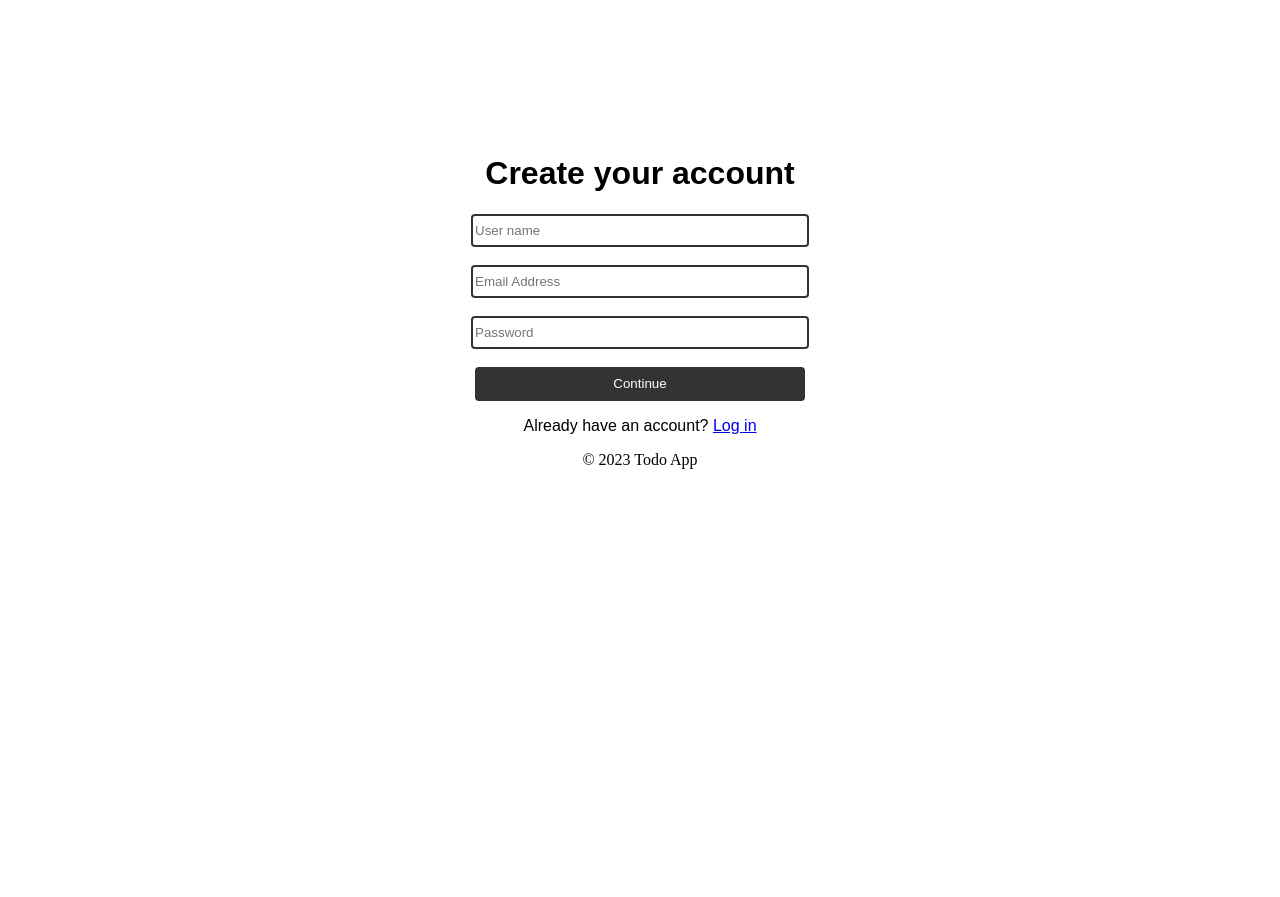
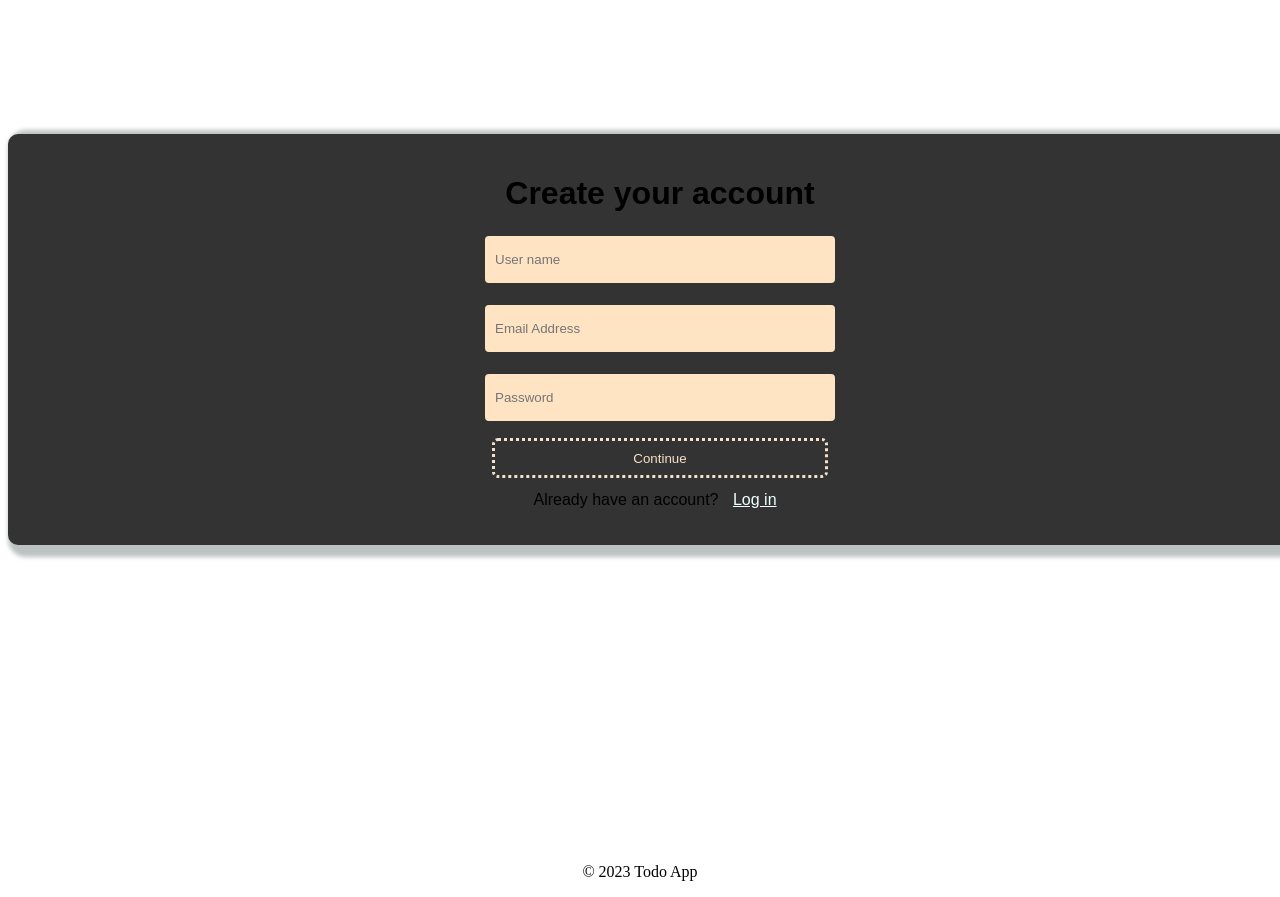
Before and after one commit to Samuel2312/Todo-app, a PHP site: page /signup.html in a window 1280 px wide. Before the commit the page ends 469 px from the top, so only its background shows below. Run offline with PHP 8.4, Linux system fonts and the light colour scheme.

Commit message:
css changes

```diff
--- a/index.html
+++ b/index.html
@@ -7,10 +7,10 @@
 <body>
   <main>
     <div class="center">
-      <br><br><br><br><br><br><br>
+
       <h3>Welcome to our to-do list app</h3>
       <h3>Log in with your account to continue</h3>
-        <div>
+        <div class="choice">
           <button class="button" onclick="window.location.href='login.php'">Log in</button>
           &nbsp&nbsp&nbsp&nbsp
           <button class="button" onclick="window.location.href='signup.html'">Sign up</button>
--- a/style1.css
+++ b/style1.css
@@ -2,25 +2,55 @@
     width: 100%;
     text-align: center;
     font-family: Arial, sans-serif;
+    padding: 20px;
+    background-color: #333;
+    border-radius: 10px;
+    box-shadow: 8px 4px 4px 8px rgba(87, 101, 99, 0.4);
+    display: flex;
+    flex-direction: column;
+    justify-content: center;
+    align-content: center;
 }
 input {
+    padding: 10px;
     width:330px;
     border: 2px solid #333;
-    border-radius: 4px;
+    border-radius: 6px;
     height: 27px;
+    background-color: bisque;
+}
+.choice{
+    padding: 40px;
+
 }
 .button {
     background-color: #333;
     border: none;
     color: white;
     height: 34px;
+    color: rgb(246, 225, 200);
+    border-radius: 3px;
+    outline: dotted;
 }
 main {
     display: flex;
     flex-wrap: wrap;
-    justify-content: space-between;
+    justify-content: center;
+    align-content: center;
     padding: 1rem;
 }
 footer p{
-    text-align: center;
+    height: 40vh;
+    display: flex;
+    justify-content: center;
+    align-items: flex-end;
 }
+h3{
+    background-color: antiquewhite;
+    border-radius: 4px;
+    height: 30px;
+}
+form a{
+    color: azure;
+    padding: 10px;
+}
```
